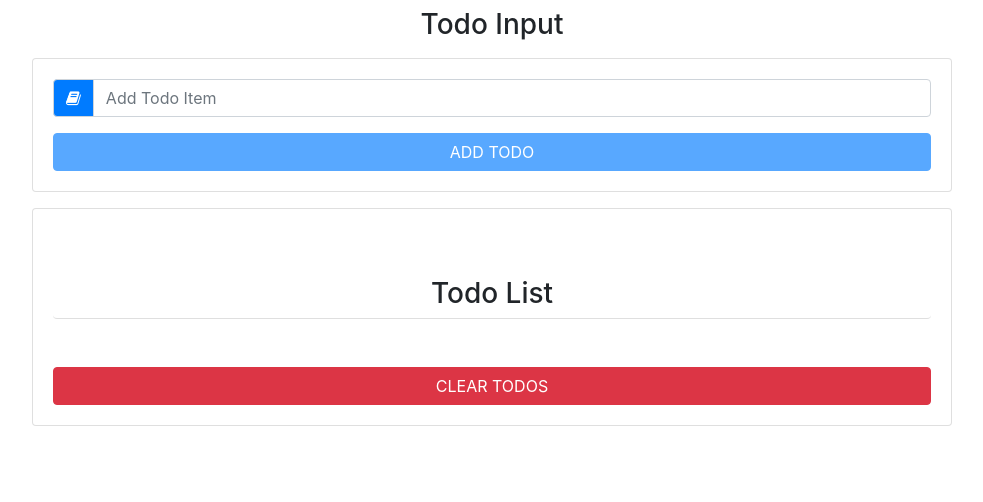
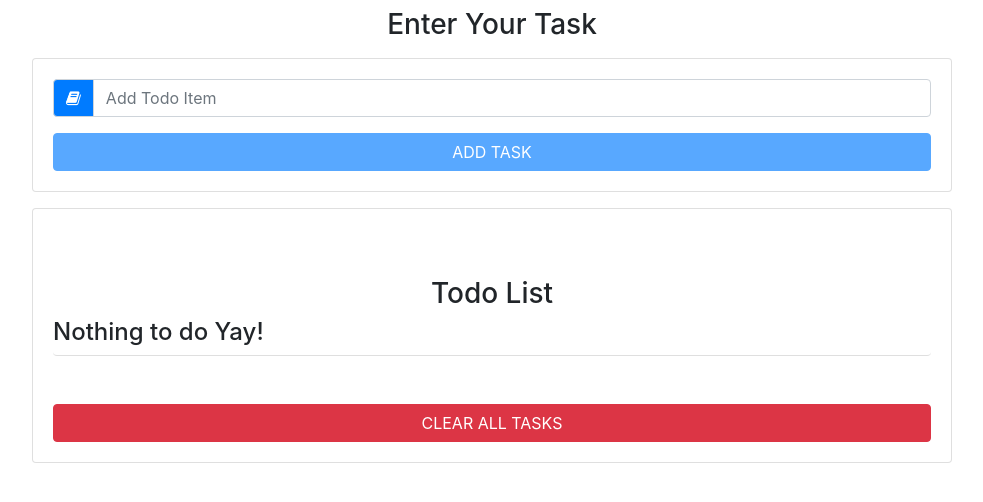
Before and after one commit to cdking007/todo-reactjs, a React (Create React App) app: page / in a window 1280 px wide. Shown: the top 502 px of the page, without its empty margins (148-1131 px from the left). Built offline with nearby package versions, Linux system fonts and the light colour scheme.

Commit message:
Typo fixes and some more validation

```diff
--- a/package.json
+++ b/package.json
@@ -8,7 +8,7 @@
     "@testing-library/user-event": "^7.1.2",
     "react": "^16.13.1",
     "react-dom": "^16.13.1",
-    "react-scripts": "3.4.1",
+    "react-scripts": "^3.4.3",
     "uuid": "^8.2.0"
   },
   "scripts": {
--- a/src/App.js
+++ b/src/App.js
@@ -1,9 +1,9 @@
-import React, { Component } from "react";
+import React from "react";
 import { v4 as uuid4 } from "uuid";
 import TodoList from "./components/Todolist.component";
 import TodoInput from "./components/TodoInput.component";
 
-class App extends Component {
+class App extends React.Component {
   state = {
     items: [],
     item: "",
@@ -62,7 +62,7 @@ class App extends Component {
       <div className="container">
         <div className="row">
           <div className="col-10 mx-auto col-md-10 mt-2">
-            <h3 className="text-capitalize text-center"> Todo Input </h3>
+            <h3 className="text-capitalize text-center"> Enter your task </h3>
             <TodoInput
               item={this.state.item}
               handleChange={this.handleChange}
--- a/src/components/TodoInput.component.jsx
+++ b/src/components/TodoInput.component.jsx
@@ -24,9 +24,9 @@ class TodoInput extends Component {
           {editItem === false && (
             <button
               className="btn btn-primary btn-block mt-3 text-uppercase"
-              disabled={item ? false : true}
+              disabled={item.length > 1 ? false : true}
             >
-              Add Todo
+              Add Task
             </button>
           )}
           {editItem && (
@@ -34,7 +34,7 @@ class TodoInput extends Component {
               className="btn btn-success btn-block mt-3 text-uppercase"
               disabled={item ? false : true}
             >
-              Edit Todo
+              Edit Task
             </button>
           )}
         </form>
--- a/src/components/Todolist.component.jsx
+++ b/src/components/Todolist.component.jsx
@@ -1,7 +1,7 @@
-import React, { Component } from "react";
+import React from "react";
 import TodoItem from "./TodoItem.component";
 
-class TodoList extends Component {
+class TodoList extends React.Component {
   state = {};
 
   render() {
@@ -10,20 +10,20 @@ class TodoList extends Component {
       <div className="card card-body">
         <ul className="list-group my-5">
           <h3 className="text-capitalize text-center">Todo List</h3>
-          {items.map((item) => (
+          {items > 1 ? items.map((item) => (
             <TodoItem
+              handleEdit={handleEdit.bind(this, item.id)}
               key={item.id}
               item={item}
-              handleEdit={handleEdit.bind(this, item.id)}
               handleDelete={handleDelete.bind(this, item.id)}
             />
-          ))}
+          )) : <h4>Nothing to do Yay!</h4>}
         </ul>
         <button
           className="btn btn-block btn-danger text-uppercase"
           onClick={clearList}
         >
-          Clear Todos
+          Clear All Tasks
         </button>
       </div>
     );
--- a/src/index.js
+++ b/src/index.js
@@ -2,6 +2,7 @@ import React from "react";
 import ReactDOM from "react-dom";
 import "./index.css";
 import App from "./App";
+
 
 ReactDOM.render(
   <React.StrictMode>
```
Also changed, not shown: src/App.css (+0 -20 lines), 2 other files (tests, documents, lock files or other folders).
